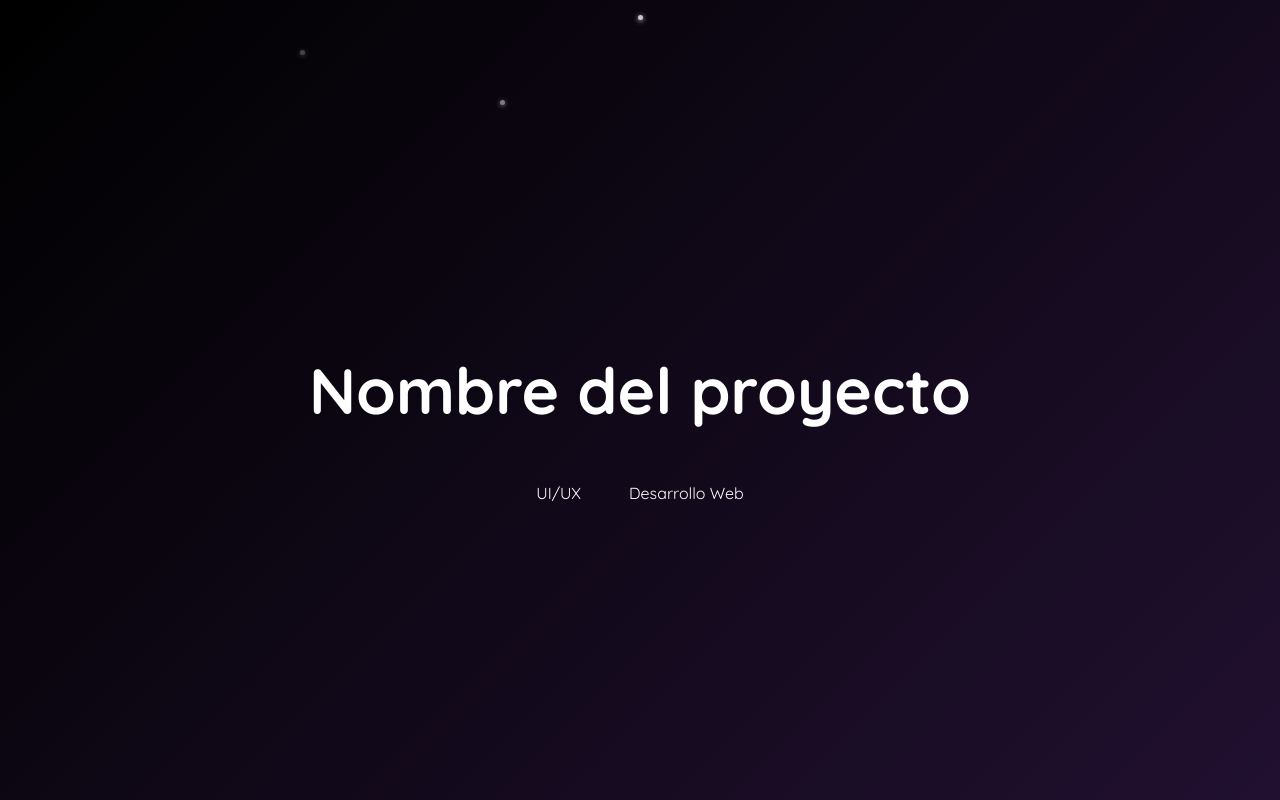
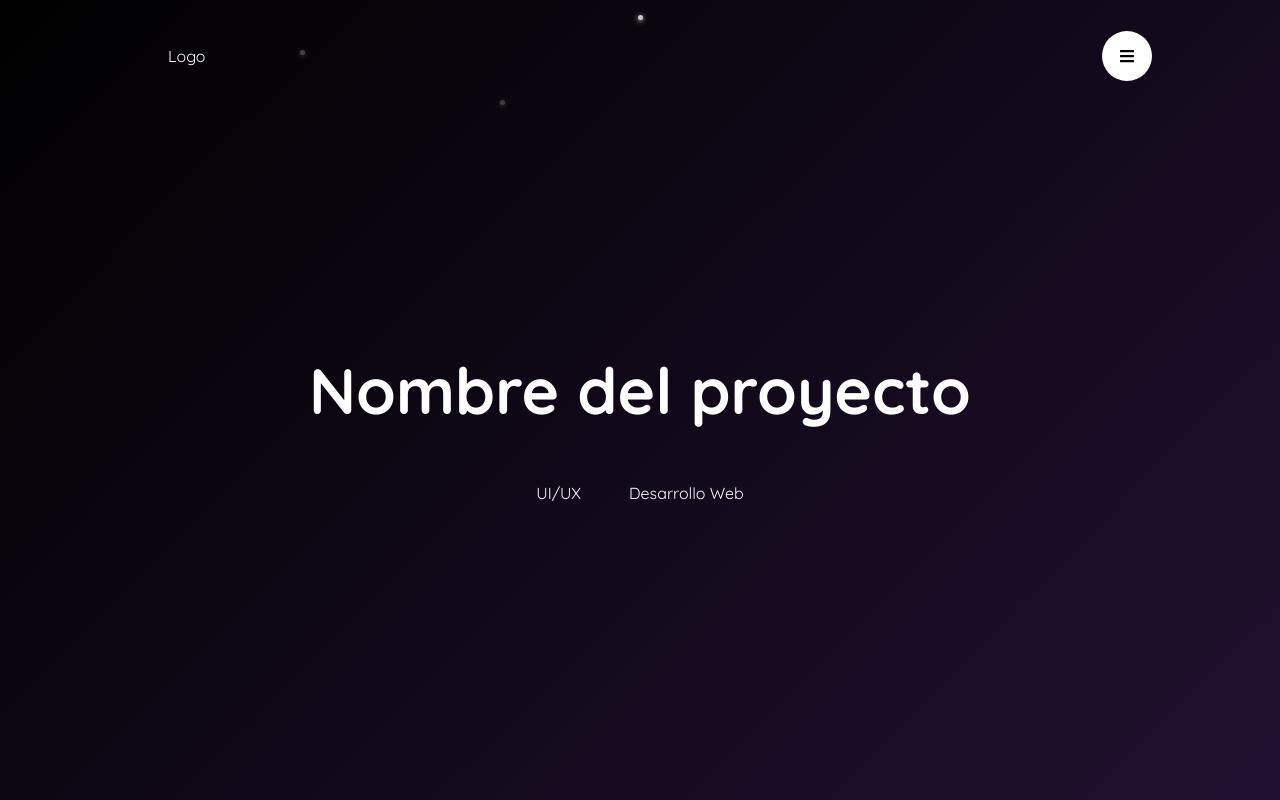
Before and after one commit to czabala847/carlos-zabala, a React (Create React App) app: page / in a window 1280 px wide. Built offline with nearby package versions, Linux system fonts and the light colour scheme.

Commit message:
Añadiendo el header y el hero

```diff
--- a/package.json
+++ b/package.json
@@ -3,6 +3,9 @@
   "version": "0.1.0",
   "private": true,
   "dependencies": {
+    "@fortawesome/fontawesome-svg-core": "^1.2.36",
+    "@fortawesome/free-solid-svg-icons": "^5.15.4",
+    "@fortawesome/react-fontawesome": "^0.1.16",
     "@testing-library/jest-dom": "^5.15.0",
     "@testing-library/react": "^11.2.7",
     "@testing-library/user-event": "^12.8.3",
--- /dev/null
+++ b/src/components/Header.js
@@ -0,0 +1,63 @@
+import React from "react";
+
+import { FontAwesomeIcon } from "@fortawesome/react-fontawesome";
+import {
+  faBars,
+  faTimes,
+  faHome,
+  faUser,
+  faCogs,
+  faFolderOpen,
+} from "@fortawesome/free-solid-svg-icons";
+import { Link } from "react-router-dom";
+
+import "../styles/components/Header.scss";
+
+function Header() {
+  const [showMenu, setShowMenu] = React.useState(false);
+
+  const handleShowMenu = () => {
+    setShowMenu(!showMenu);
+  };
+
+  return (
+    <header className="Header container">
+      <div className="Header_container">
+        <figure className="Logo">Logo</figure>
+
+        <div className="Header_icon" onClick={handleShowMenu}>
+          <FontAwesomeIcon icon={showMenu ? faTimes : faBars} />
+        </div>
+        {showMenu && (
+          <nav className="Header_menu">
+            <ul>
+              <li>
+                <Link to="/">
+                  <FontAwesomeIcon icon={faHome} /> <span>Inicio</span>
+                </Link>
+              </li>
+              <li>
+                <Link to="/">
+                  <FontAwesomeIcon icon={faUser} /> <span>Acerca de</span>
+                </Link>
+              </li>
+              <li>
+                <Link to="/">
+                  <FontAwesomeIcon icon={faCogs} /> <span>Habilidades</span>
+                </Link>
+              </li>
+              <li>
+                <Link to="/">
+                  <FontAwesomeIcon icon={faFolderOpen} />
+                  <span>Portafolio</span>
+                </Link>
+              </li>
+            </ul>
+          </nav>
+        )}
+      </div>
+    </header>
+  );
+}
+
+export { Header };
--- a/src/pages/Home.js
+++ b/src/pages/Home.js
@@ -2,9 +2,14 @@ import React from "react";
 
 import { Hero } from "../containers/Hero";
 
+import { Header } from "../components/Header";
+
+import "../styles/pages/Home.scss";
+
 function Home() {
   return (
     <div className="Home">
+      <Header />
       <Hero />
     </div>
   );
--- a/src/styles/Global.scss
+++ b/src/styles/Global.scss
@@ -5,6 +5,7 @@
 @import url("https://fonts.googleapis.com/css2?family=Quicksand:wght@300;400;700&display=swap");
 
 @import "./lib/vars";
+@import "./lib/containers";
 
 body {
   margin: 0;
--- /dev/null
+++ b/src/styles/components/Header.scss
@@ -0,0 +1,64 @@
+/*--------------------------------------------------------*\
+|*                        HEADER                          *|
+\*--------------------------------------------------------*/
+
+@import "../lib/vars";
+@import "../lib/containers";
+
+.Header {
+  color: $color-white;
+  padding: 1rem 0;
+  width: 100%;
+  height: $header-height;
+  position: fixed;
+  z-index: $header-zindex;
+
+  &_container {
+    display: flex;
+    justify-content: space-between;
+    align-items: center;
+  }
+
+  &_icon {
+    @extend .f-center;
+    background-color: $color-white;
+    color: $color-black;
+    width: 50px;
+    height: 50px;
+    border-radius: 50%;
+    cursor: pointer;
+    transition: 0.3s;
+
+    &:hover {
+      transform: scale(0.9);
+    }
+  }
+
+  &_menu {
+    position: absolute;
+    right: 200px;
+    top: $header-height;
+    background-color: $color-white;
+    padding: 0.5rem 2rem;
+    border-radius: 10px;
+
+    & a {
+      text-decoration: none;
+      color: $color-black;
+
+      & span {
+        margin-left: 1rem;
+      }
+    }
+
+    & ul {
+      list-style: none;
+      padding: 0;
+    }
+
+    & li {
+      margin: 0;
+      padding: 0.5rem 0;
+    }
+  }
+}
--- a/src/styles/containers/Hero.scss
+++ b/src/styles/containers/Hero.scss
@@ -59,7 +59,7 @@
     @extend .start;
     top: 100px;
     left: 500px;
-    animation-delay: 0.2s;
+    animation-delay: 1s;
   }
 
   & .start-4 {
--- /dev/null
+++ b/src/styles/lib/_containers.scss
@@ -0,0 +1,11 @@
+.container {
+  display: grid;
+  grid-template-columns: minmax(auto, 1024px);
+  justify-content: center;
+}
+
+.f-center {
+  display: flex;
+  justify-content: center;
+  align-items: center;
+}
--- a/src/styles/lib/_vars.scss
+++ b/src/styles/lib/_vars.scss
@@ -4,5 +4,10 @@
 
 //Colores
 $color-white: #fff;
+$color-black: #000;
 
 // #211030
+
+//Tamaños
+$header-height: 80px;
+$header-zindex: 1;
--- /dev/null
+++ b/src/styles/pages/Home.scss
@@ -0,0 +1,7 @@
+/*--------------------------------------------------------*\
+|*                        HOME                            *|
+\*--------------------------------------------------------*/
+
+.Home {
+  position: relative;
+}
```
Also changed, not shown: 1 other file (tests, documents, lock files or other folders).
